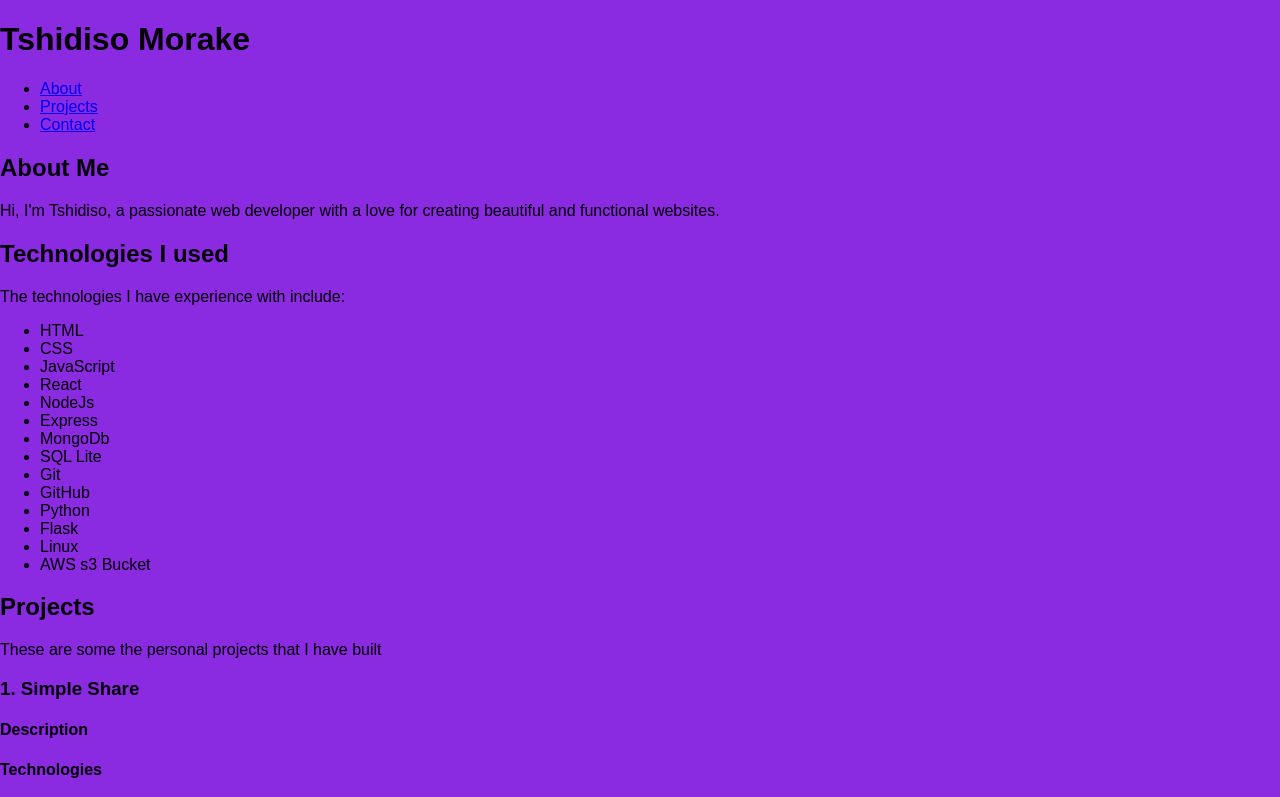
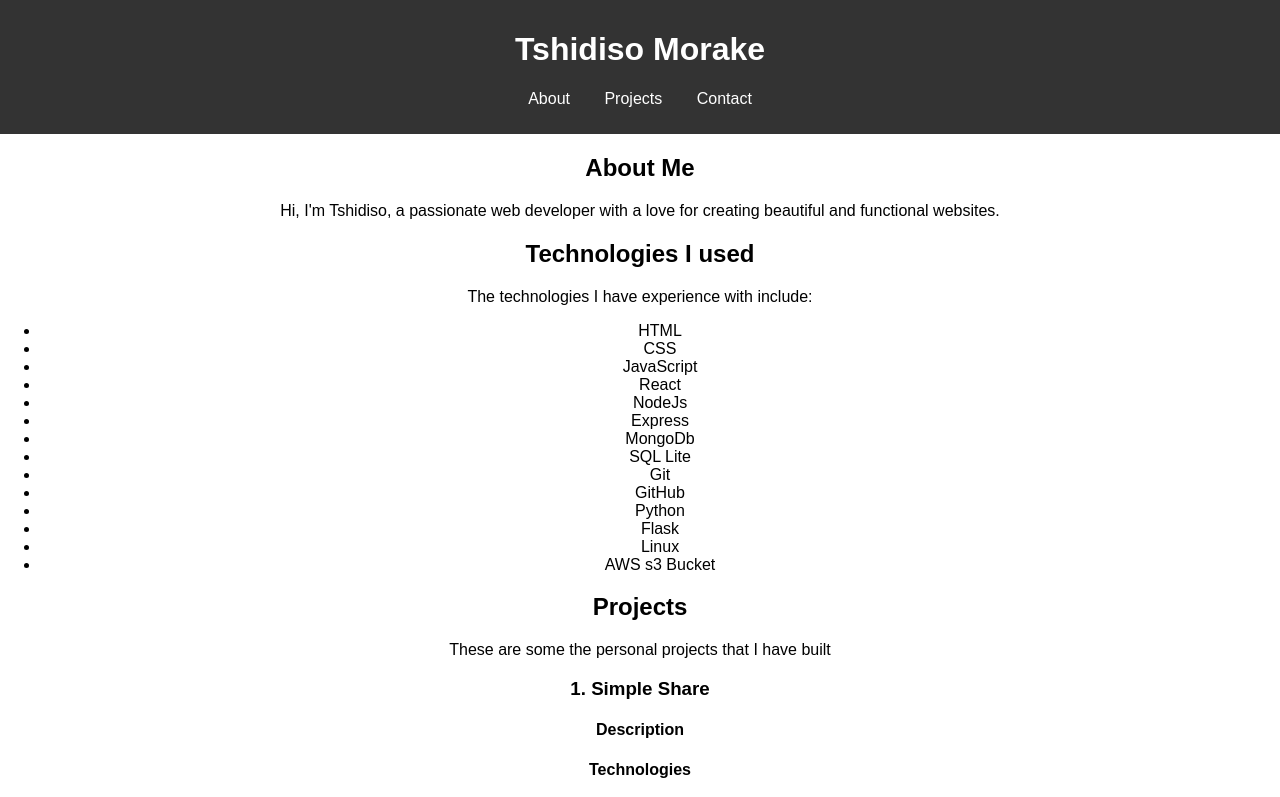
Before and after one commit to TshidisoMp3/My-Web-Dev-projects, a plain HTML site: page Portfolio-website/index.html in a window 1280 px wide. Shown: the top 797 px of the page. Drawn offline with Linux system fonts and the light colour scheme.

Commit message:
portfolio-website

```diff
--- a/Portfolio-website/Styles/style.css
+++ b/Portfolio-website/Styles/style.css
@@ -2,5 +2,41 @@ body {
     font-family: 'Arial', sans-serif;
     margin: 0;
     padding: 0;
-    background-color: #8A2BE2;
+    background-color: white;
 }
+
+header {
+    background: #333;
+    color: white;
+    padding: 10px 20px;
+    text-align: center;
+}
+
+nav ul {
+    list-style: none;
+    padding: 0;
+}
+
+nav ul li {
+    display: inline;
+    margin: 0 15px;
+}
+
+nav a {
+    color: white;
+    text-decoration: none;
+}
+
+section {
+    padding: 50px, 20px;
+    text-align: center;
+}
+
+.projects {
+    background: white;
+    margin: 20px auto;
+    padding: 20px;
+    width: 80%;
+    border-radius: 10px;
+    box-shadow: 0 0 10px rgba(0, 0, 0, 0.1);
+}
```
